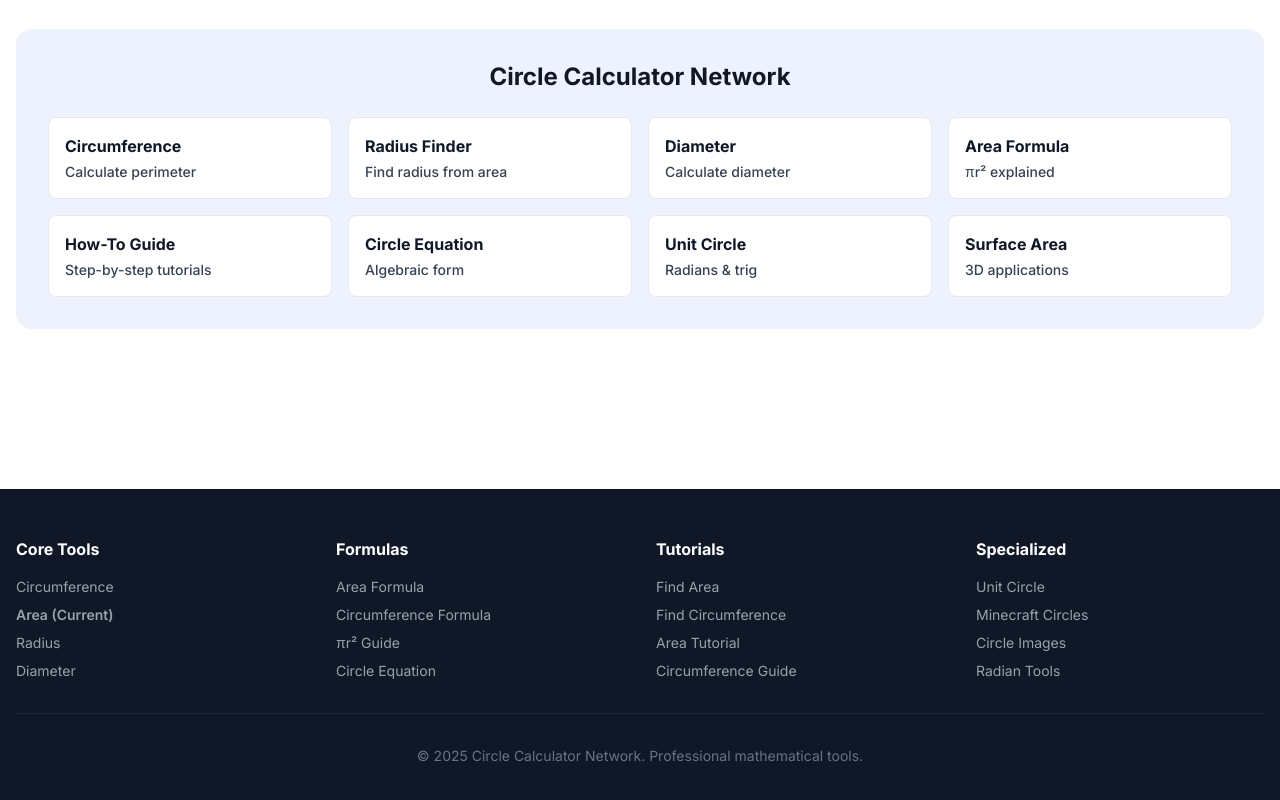
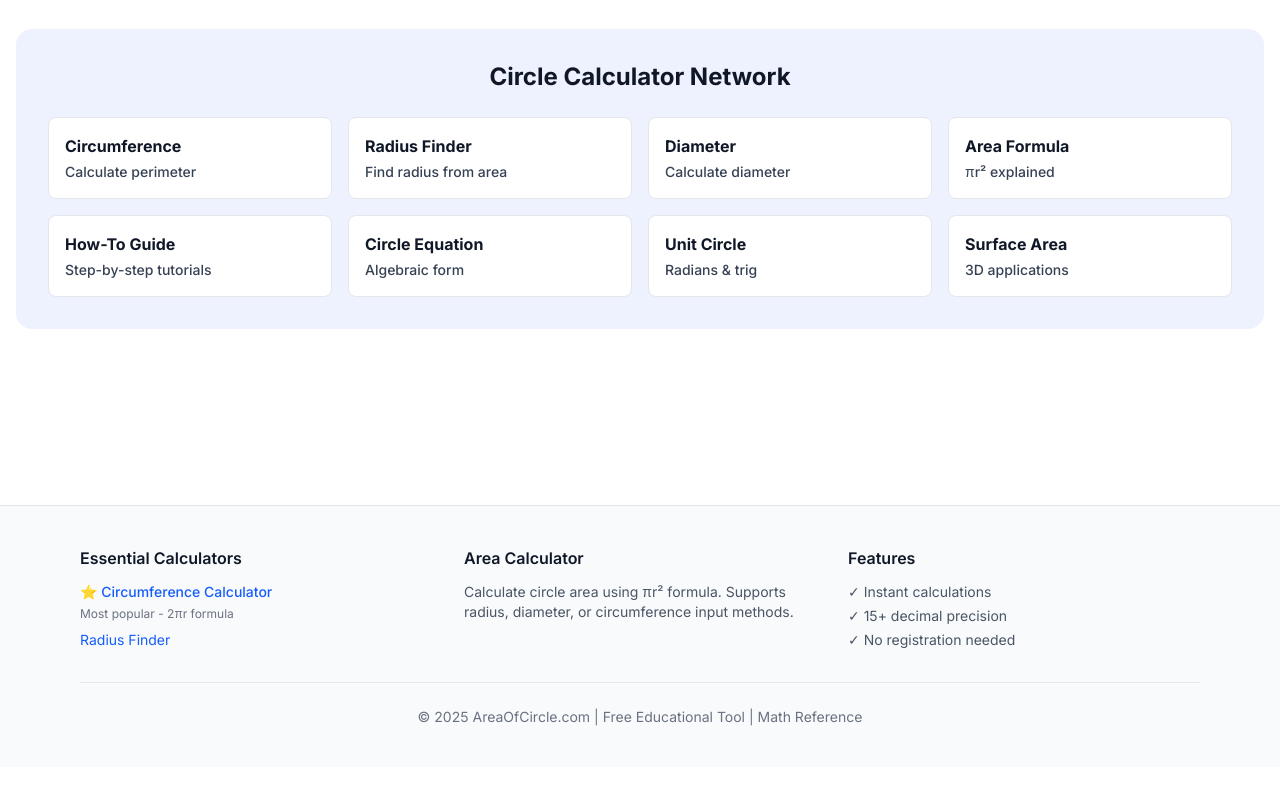
Before and after one commit to SYNC-360/area-calculato, a Next.js app: page / in a window 1280 px wide. Shown: the part 2968-3768 px from the top of the page. After the commit the page ends 3735 px from the top, so only its background shows below. Built offline with nearby package versions, Linux system fonts and the light colour scheme.

Commit message:
Update footer for SEO authority optimization

```diff
--- a/app/page.tsx
+++ b/app/page.tsx
@@ -381,48 +381,53 @@
       </div>
 
       {/* Clean Footer */}
-      <footer className="bg-gray-900 text-gray-400 py-12 mt-16">
-        <div className="max-w-7xl mx-auto px-4">
-          <div className="grid md:grid-cols-4 gap-8 mb-8">
+      <footer className="mt-20 border-t border-gray-200 bg-gray-50">
+  <div className="max-w-6xl mx-auto px-4 py-10">
+    <div className="grid md:grid-cols-3 gap-8">
+
+      {/* Main Calculator Link - HERO */}
       <div>
-              <h3 className="font-bold text-white mb-4">Core Tools</h3>
+        <h3 className="font-semibold text-gray-900 mb-3">Essential Calculators</h3>
         <ul className="space-y-2 text-sm">
-                <li><a href="https://circumferenceofacircle.com" className="hover:text-white">Circumference</a></li>
-                <li><a href="https://areaofcircle.com" className="hover:text-white font-semibold">Area (Current)</a></li>
-                <li><a href="https://radiusofacircle.com" className="hover:text-white">Radius</a></li>
-                <li><a href="https://diameterofacircle.com" className="hover:text-white">Diameter</a></li>
+          <li>
+            <a href="https://circumferenceofacircle.com"
+               className="text-blue-600 hover:text-blue-800 font-medium"
+               title="Circle circumference calculator">
+              ⭐ Circumference Calculator
+            </a>
+            <span className="text-gray-500 block text-xs mt-1">Most popular - 2πr formula</span>
+          </li>
+          <li>
+            <a href="https://radiusofacircle.com"
+               className="text-blue-600 hover:text-blue-800"
+               title="Find radius from area">
+              Radius Finder
+            </a>
+          </li>
         </ul>
       </div>
+
+      {/* About This Tool */}
       <div>
-              <h3 className="font-bold text-white mb-4">Formulas</h3>
-              <ul className="space-y-2 text-sm">
-                <li><a href="https://circleareaformula.com" className="hover:text-white">Area Formula</a></li>
-                <li><a href="https://circumferenceofacircleformula.com" className="hover:text-white">Circumference Formula</a></li>
-                <li><a href="https://formulaforareaofacircle.com" className="hover:text-white">πr² Guide</a></li>
-                <li><a href="https://equationofacircle.com" className="hover:text-white">Circle Equation</a></li>
-              </ul>
+        <h3 className="font-semibold text-gray-900 mb-3">Area Calculator</h3>
+        <p className="text-sm text-gray-600">
+          Calculate circle area using πr² formula. Supports radius, diameter, or circumference input methods.
+        </p>
       </div>
+
+      {/* Trust Signals */}
       <div>
-              <h3 className="font-bold text-white mb-4">Tutorials</h3>
-              <ul className="space-y-2 text-sm">
-                <li><a href="https://howtofindareaofacircle.com" className="hover:text-white">Find Area</a></li>
-                <li><a href="https://howtofindcircumference.com" className="hover:text-white">Find Circumference</a></li>
-                <li><a href="https://howtofindtheareaofacircle.com" className="hover:text-white">Area Tutorial</a></li>
-                <li><a href="https://howtofindcircumferenceofacircle.com" className="hover:text-white">Circumference Guide</a></li>
-              </ul>
-            </div>
-            <div>
-              <h3 className="font-bold text-white mb-4">Specialized</h3>
-              <ul className="space-y-2 text-sm">
-                <li><a href="https://unitcircleradians.com" className="hover:text-white">Unit Circle</a></li>
-                <li><a href="https://minecraftcirclechart.com" className="hover:text-white">Minecraft Circles</a></li>
-                <li><a href="https://circlepng.com" className="hover:text-white">Circle Images</a></li>
-                <li><a href="https://radiancircle.com" className="hover:text-white">Radian Tools</a></li>
+        <h3 className="font-semibold text-gray-900 mb-3">Features</h3>
+        <ul className="text-sm text-gray-600 space-y-1">
+          <li>✓ Instant calculations</li>
+          <li>✓ 15+ decimal precision</li>
+          <li>✓ No registration needed</li>
         </ul>
       </div>
     </div>
-          <div className="text-center text-sm text-gray-500 pt-8 border-t border-gray-800">
-            © 2025 Circle Calculator Network. Professional mathematical tools.
+
+    <div className="mt-8 pt-6 border-t border-gray-200 text-center text-sm text-gray-500">
+      © 2025 AreaOfCircle.com | Free Educational Tool | Math Reference
     </div>
   </div>
 </footer>
```
Lines whose indentation alone changed are shown as unchanged.
